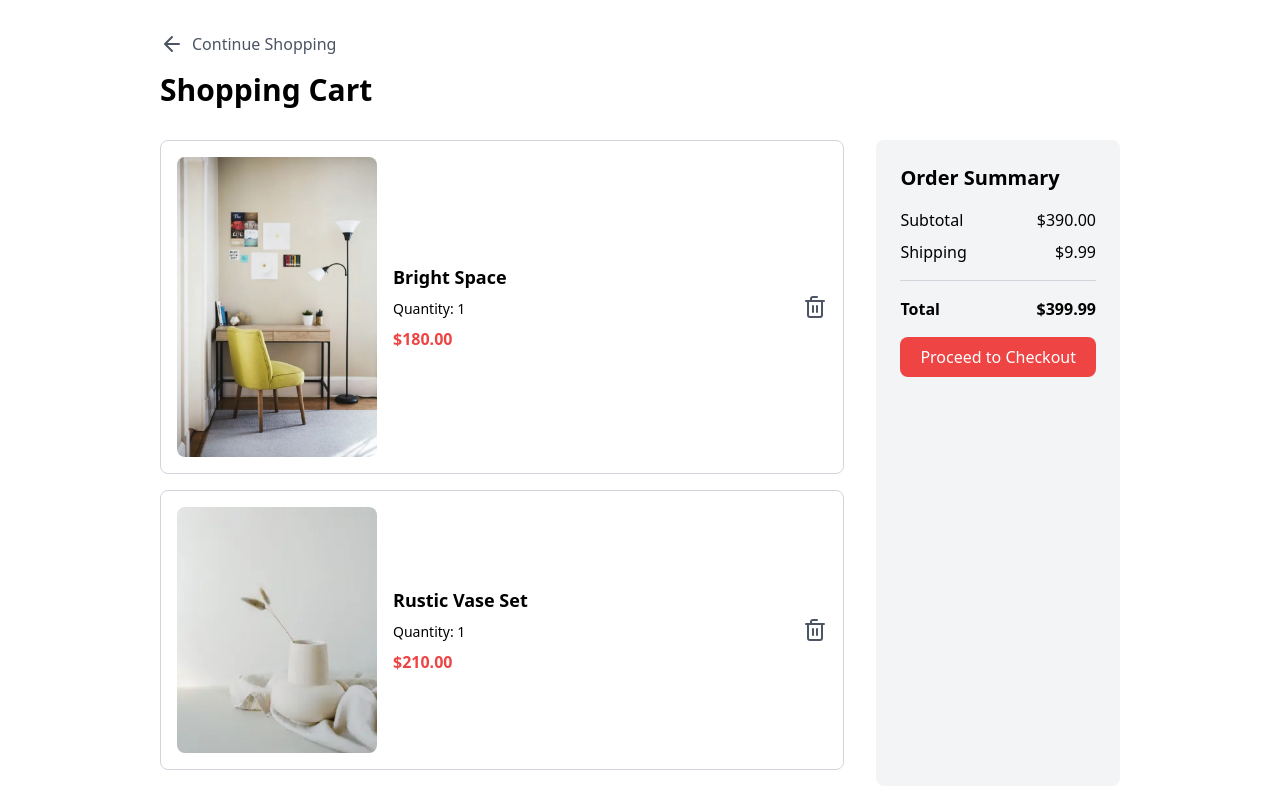
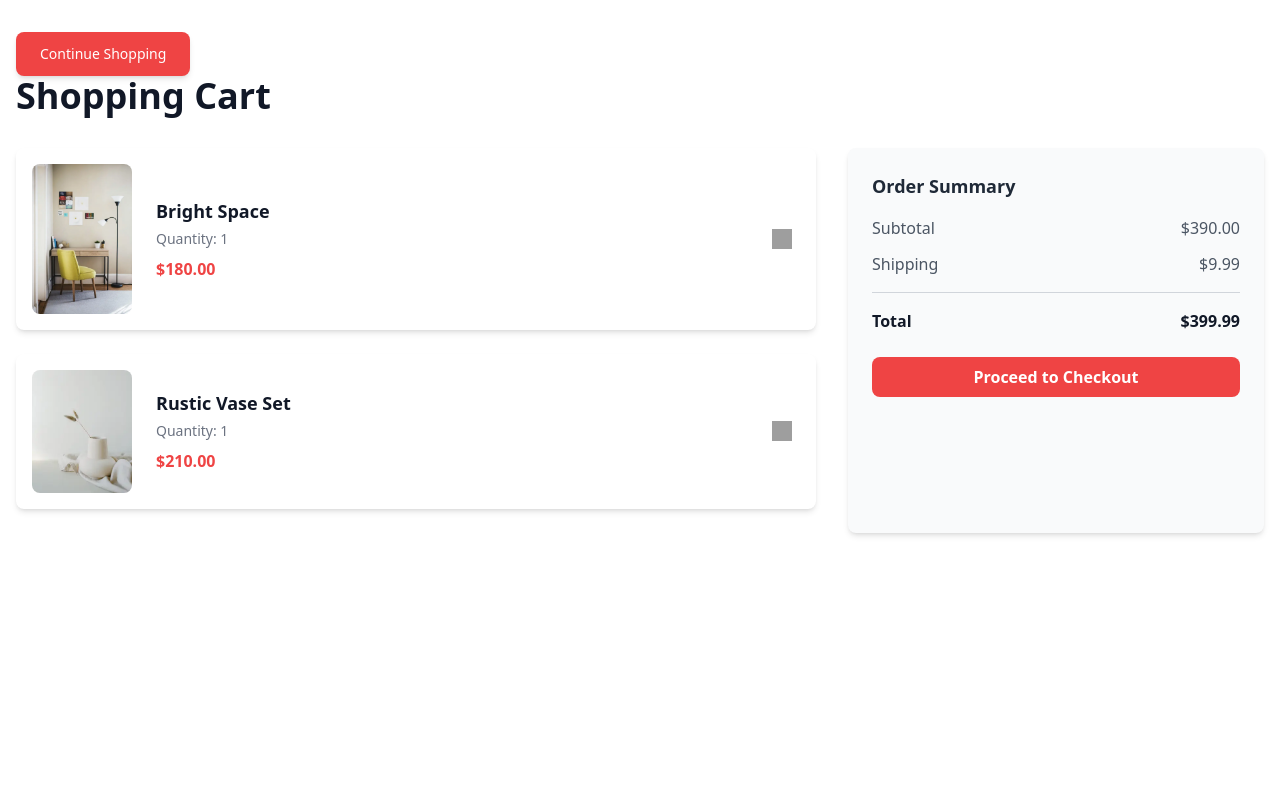
Before and after one commit to Niba-khan/Hackathon-3, a Next.js app: page /cart in a window 1280 px wide. Shown: the top 808 px of the page. Built offline with nearby package versions, Linux system fonts and the light colour scheme; grey boxes are pictures that could not be loaded; a web font is replaced by a local one.

Commit message:
Update page.tsx

```diff
--- a/src/app/cart/page.tsx
+++ b/src/app/cart/page.tsx
@@ -1,10 +1,9 @@
 "use client";
 
 import { useState, useEffect } from "react";
+import Image from "next/image";
 import Link from "next/link";
-import Image from "next/image";
 
-// Define the type for a cart item
 interface CartItemProps {
   id: number;
   name: string;
@@ -12,72 +11,6 @@ interface CartItemProps {
   quantity: number;
   image: string;
 }
-
-interface OrderSummaryProps {
-  subtotal: number;
-  shipping: number;
-  total: number;
-}
-
-const CartItem = ({ item, removeItem }: { item: CartItemProps; removeItem: (id: number) => void }) => (
-  <div className="flex items-center p-4 border rounded-lg mb-4 border-gray-300 dark:border-gray-700">
-    <Image
-      src={item.image || "/placeholder.svg"}
-      alt={item.name}
-      width={200}
-      height={200}
-      className="rounded-lg mr-4"
-    />
-    <div className="flex-1">
-      <h3 className="text-lg font-bold">{item.name}</h3>
-      <p className="text-sm my-2">Quantity: {item.quantity}</p>
-      <p className="text-red-500 font-bold">${item.price.toFixed(2)}</p>
-    </div>
-    <button
-      onClick={() => removeItem(item.id)}
-      className="text-gray-600 dark:text-gray-400 hover:text-red-500"
-    >
-      <svg
-        xmlns="http://www.w3.org/2000/svg"
-        width="24"
-        height="24"
-        viewBox="0 0 24 24"
-        fill="none"
-        stroke="currentColor"
-        strokeWidth="2"
-        strokeLinecap="round"
-        strokeLinejoin="round"
-      >
-        <path d="M3 6h18M19 6v14c0 1-1 2-2 2H7c-1 0-2-1-2-2V6M8 6V4c0-1 1-2 2-2h4c1 0 2 1 2v2" />
-        <line x1="10" y1="11" x2="10" y2="17" />
-        <line x1="14" y1="11" x2="14" y2="17" />
-      </svg>
-    </button>
-  </div>
-);
-
-const OrderSummary = ({ subtotal, shipping, total }: OrderSummaryProps) => (
-  <div className="bg-gray-100 dark:bg-gray-800 p-6 rounded-lg">
-    <h2 className="text-xl font-bold mb-4">Order Summary</h2>
-    <div className="flex justify-between mb-2">
-      <span>Subtotal</span>
-      <span>${subtotal.toFixed(2)}</span>
-    </div>
-    <div className="flex justify-between mb-2">
-      <span>Shipping</span>
-      <span>${shipping.toFixed(2)}</span>
-    </div>
-    <div className="flex justify-between font-bold mt-4 pt-4 border-t border-gray-300 dark:border-gray-700">
-      <span>Total</span>
-      <span>${total.toFixed(2)}</span>
-    </div>
-    <Link href="/checkout">
-      <button className="w-full p-5 mt-4 bg-red-500 text-white py-2 rounded-lg hover:bg-red-600">
-        Proceed to Checkout
-      </button>
-    </Link>
-  </div>
-);
 
 export default function CartPage() {
   const [cartItems, setCartItems] = useState<CartItemProps[]>([
@@ -96,6 +29,7 @@ export default function CartPage() {
       image: "/images/cart2.webp",
     },
   ]);
+
   const [subtotal, setSubtotal] = useState(0);
   const [shipping] = useState(9.99);
   const [total, setTotal] = useState(0);
@@ -114,36 +48,95 @@ export default function CartPage() {
   };
 
   return (
-    <div className="max-w-5xl mx-auto p-8 font-sans">
-      <div className="mb-8">
-        <Link href="/productlist" className="flex items-center text-gray-600 dark:text-gray-300 hover:text-gray-900 dark:hover:text-white mb-4">
-          <svg
-            xmlns="http://www.w3.org/2000/svg"
-            width="24"
-            height="24"
-            viewBox="0 0 24 24"
-            fill="none"
-            stroke="currentColor"
-            strokeWidth="2"
-            strokeLinecap="round"
-            strokeLinejoin="round"
-            className="mr-2"
-          >
-            <path d="M19 12H5M12 19l-7-7 7-7" />
-          </svg>
-          Continue Shopping
-        </Link>
-        <h1 className="text-3xl font-bold">Shopping Cart</h1>
-      </div>
+    <div className="max-w-7xl mx-auto px-4 py-8 font-sans">
+      <header className="mb-8">
+  <Link href="/productlist">
+    <button
+      type="button"
+      className="flex items-center px-6 py-3 bg-red-500 text-white font-medium text-sm rounded-lg shadow-md hover:bg-red-600 focus:outline-none focus:ring-2 focus:ring-red-400 transition duration-300"
+    >
+      Continue Shopping
+    </button>
+  </Link>
+        <h1 className="text-4xl font-extrabold text-gray-900 dark:text-gray-100">
+          Shopping Cart
+        </h1>
+      </header>
 
+      {/* Main Content */}
       <div className="flex flex-col lg:flex-row gap-8">
-        <div className="flex-1">
-          {cartItems.map((item) => (
-            <CartItem key={item.id} item={item} removeItem={removeItem} />
-          ))}
-        </div>
+        {/* Cart Items Section */}
+        <section className="flex-1">
+          {cartItems.length > 0 ? (
+            cartItems.map((item) => (
+              <div
+                key={item.id}
+                className="flex items-center p-4 shadow-md rounded-lg mb-6 bg-white dark:bg-gray-800 hover:shadow-lg transition-shadow"
+              >
+                <Image
+                  src={item.image || "/placeholder.svg"}
+                  alt={item.name}
+                  width={100}
+                  height={100}
+                  className="rounded-lg object-cover"
+                />
+                <div className="flex-1 ml-6">
+                  <h3 className="text-lg font-semibold text-gray-900 dark:text-gray-100">
+                    {item.name}
+                  </h3>
+                  <p className="text-sm text-gray-500 dark:text-gray-400 mt-1">
+                    Quantity: {item.quantity}
+                  </p>
+                  <p className="text-base font-semibold text-red-500 mt-2">
+                    ${item.price.toFixed(2)}
+                  </p>
+                </div>
+                <button
+                  onClick={() => removeItem(item.id)}
+                  className="text-gray-400 hover:text-red-500 p-2 rounded-md transition-colors"
+                >
+                  <Image
+               src="https://cdn-icons-png.flaticon.com/512/3405/3405244.png"
+              alt="Icon"
+              width={50}
+              height={50}
+             className="w-5 h-5"
+             />
+                </button>
+              </div>
+            ))
+          ) : (
+            <p className="text-gray-600 dark:text-gray-400">
+              Your cart is empty.
+            </p>
+          )}
+        </section>
 
-        <OrderSummary subtotal={subtotal} shipping={shipping} total={total} />
+        {/* Order Summary Section */}
+        {cartItems.length > 0 && (
+          <aside className="bg-gray-50 dark:bg-gray-900 shadow-md p-6 rounded-lg lg:w-1/3">
+            <h2 className="text-lg font-semibold text-gray-800 dark:text-gray-100 mb-4">
+              Order Summary
+            </h2>
+            <div className="flex justify-between text-gray-600 dark:text-gray-400 mb-3">
+              <span>Subtotal</span>
+              <span>${subtotal.toFixed(2)}</span>
+            </div>
+            <div className="flex justify-between text-gray-600 dark:text-gray-400 mb-3">
+              <span>Shipping</span>
+              <span>${shipping.toFixed(2)}</span>
+            </div>
+            <div className="flex justify-between font-bold text-gray-900 dark:text-gray-100 mt-4 border-t pt-4 border-gray-300 dark:border-gray-700">
+              <span>Total</span>
+              <span>${total.toFixed(2)}</span>
+            </div>
+            <Link href="/checkout">
+              <button className="mt-6 w-full bg-red-500 text-white font-semibold py-2 rounded-lg hover:bg-red-600 transition-all">
+                Proceed to Checkout
+              </button>
+            </Link>
+          </aside>
+        )}
       </div>
     </div>
   );
```
